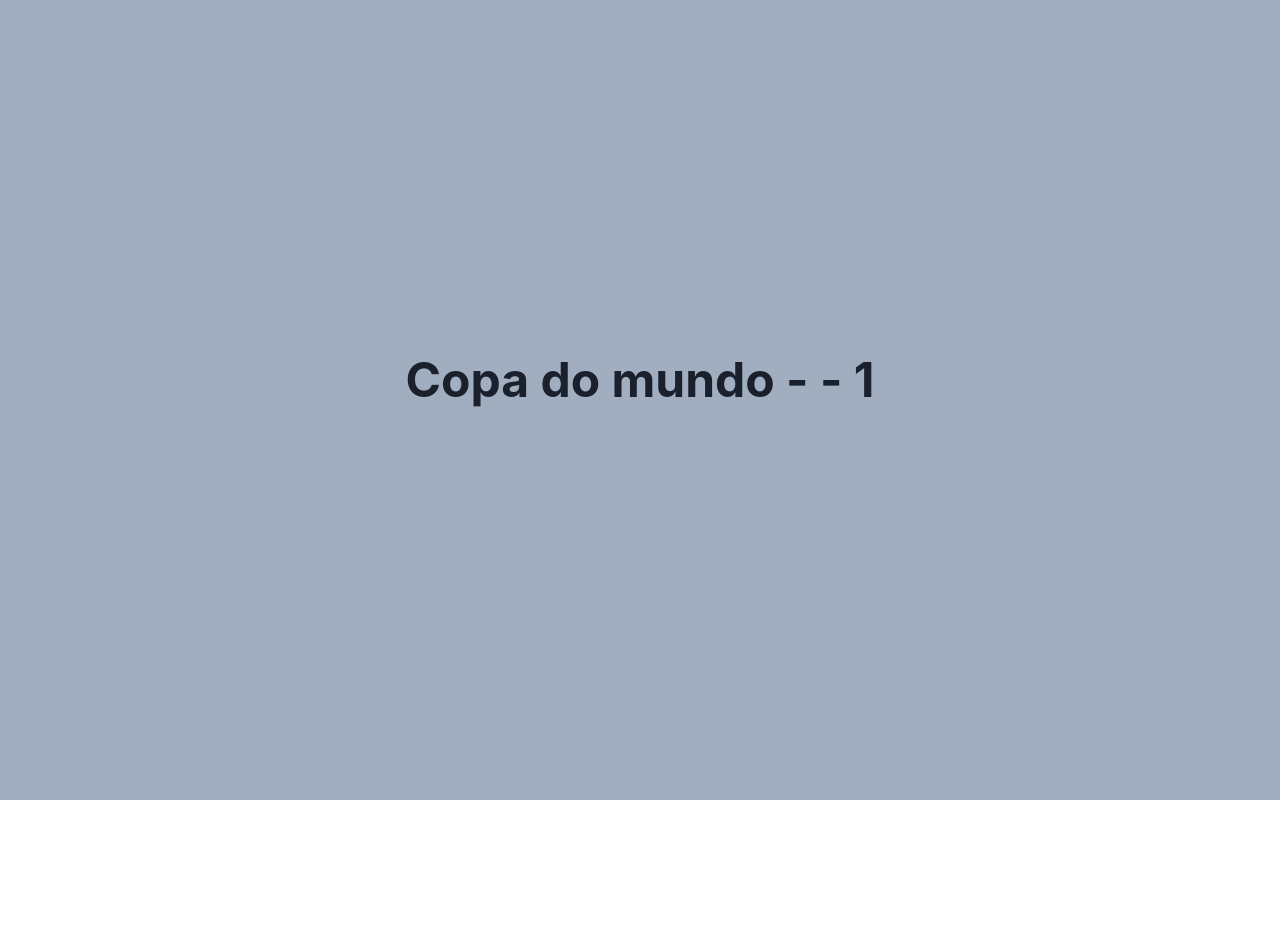
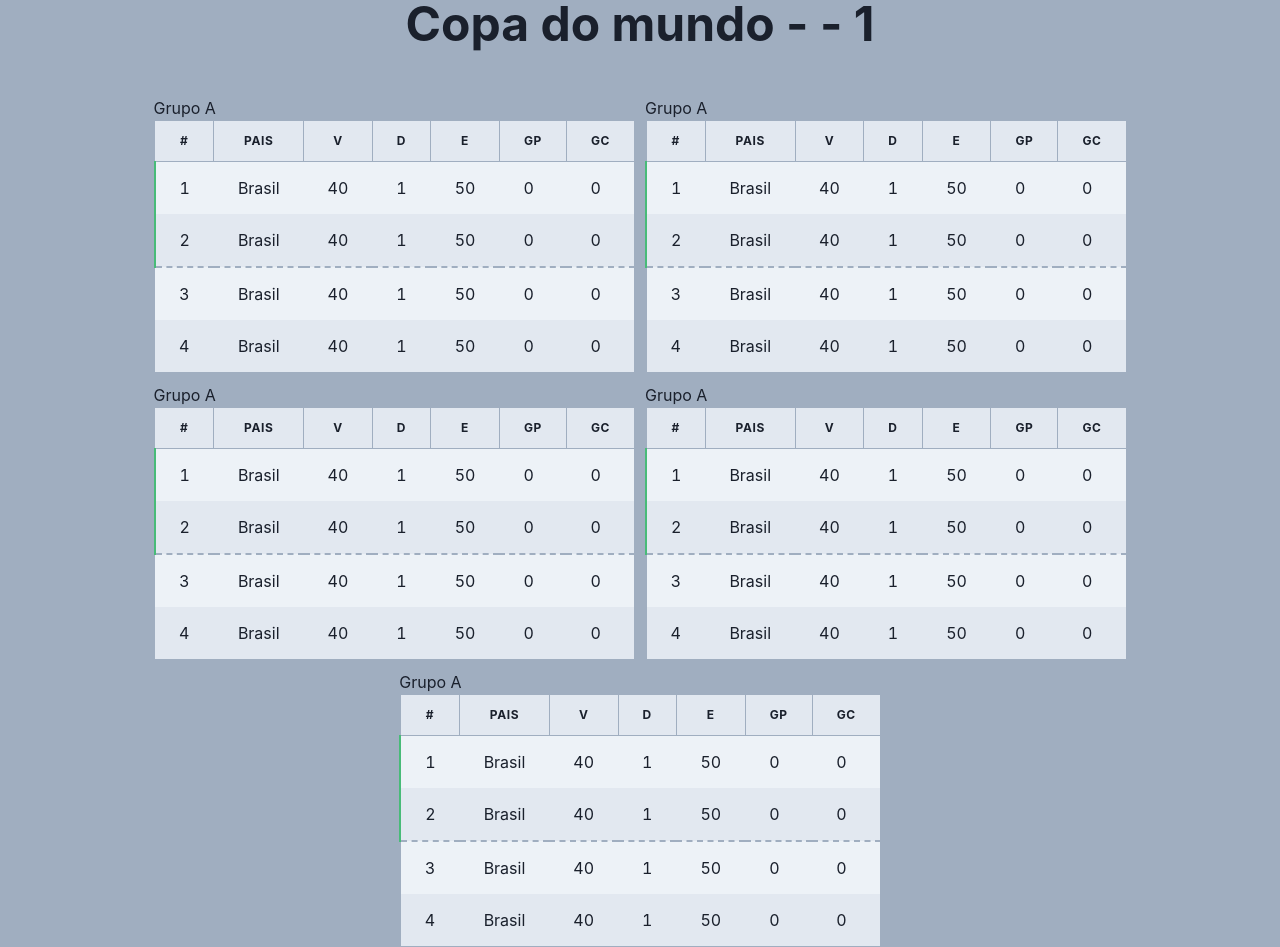
Before and after one commit to Hedg0305/copa-do-mundo, a Next.js app: page /1 in a window 1280 px wide. Before the commit the page ends 800 px from the top, so only its background shows below. Built offline with nearby package versions, Linux system fonts and the light colour scheme.

Commit message:
Feat: Adding groups to the competition page

```diff
--- a/src/components/Bracket/index.tsx
+++ b/src/components/Bracket/index.tsx
@@ -1,10 +1,22 @@
-import { Table, TableContainer, Th, Thead, Tr } from "@chakra-ui/react";
+import {
+  Table,
+  TableCaption,
+  TableContainer,
+  Th,
+  Thead,
+  Tr,
+} from "@chakra-ui/react";
 import React from "react";
 import BracketRow from "../BracketRow";
 
-const Bracket = () => {
+interface BracketProps {
+  group: string;
+}
+
+const Bracket = ({ group }: BracketProps) => {
   return (
     <TableContainer>
+      {group}
       <Table
         variant='unstyled'
         borderWidth='1px'
--- a/src/pages/[edition].tsx
+++ b/src/pages/[edition].tsx
@@ -1,6 +1,7 @@
 import React from "react";
 import { GetServerSideProps, GetStaticProps } from "next";
-import { Box, Center, Heading, VStack } from "@chakra-ui/react";
+import { Box, Center, Flex, Heading, VStack } from "@chakra-ui/react";
+import Bracket from "../components/Bracket";
 
 interface ServerSideProps {
   edition: string;
@@ -14,11 +15,24 @@ interface PageProps {
 const Competition = ({ country, year }: PageProps) => {
   return (
     <Box bgColor='gray.400'>
-      <Center h='100vh'>
+      <Center>
         <VStack>
           <Heading as='h1' size='2xl' mb='10'>
             Copa do mundo - {country} - {year}
           </Heading>
+
+          <Flex
+            wrap='wrap'
+            alignItems='center'
+            justifyContent='center'
+            gap='10px'
+          >
+            <Bracket group='Grupo A' />
+            <Bracket group='Grupo A' />
+            <Bracket group='Grupo A' />
+            <Bracket group='Grupo A' />
+            <Bracket group='Grupo A' />
+          </Flex>
         </VStack>
       </Center>
     </Box>
```
